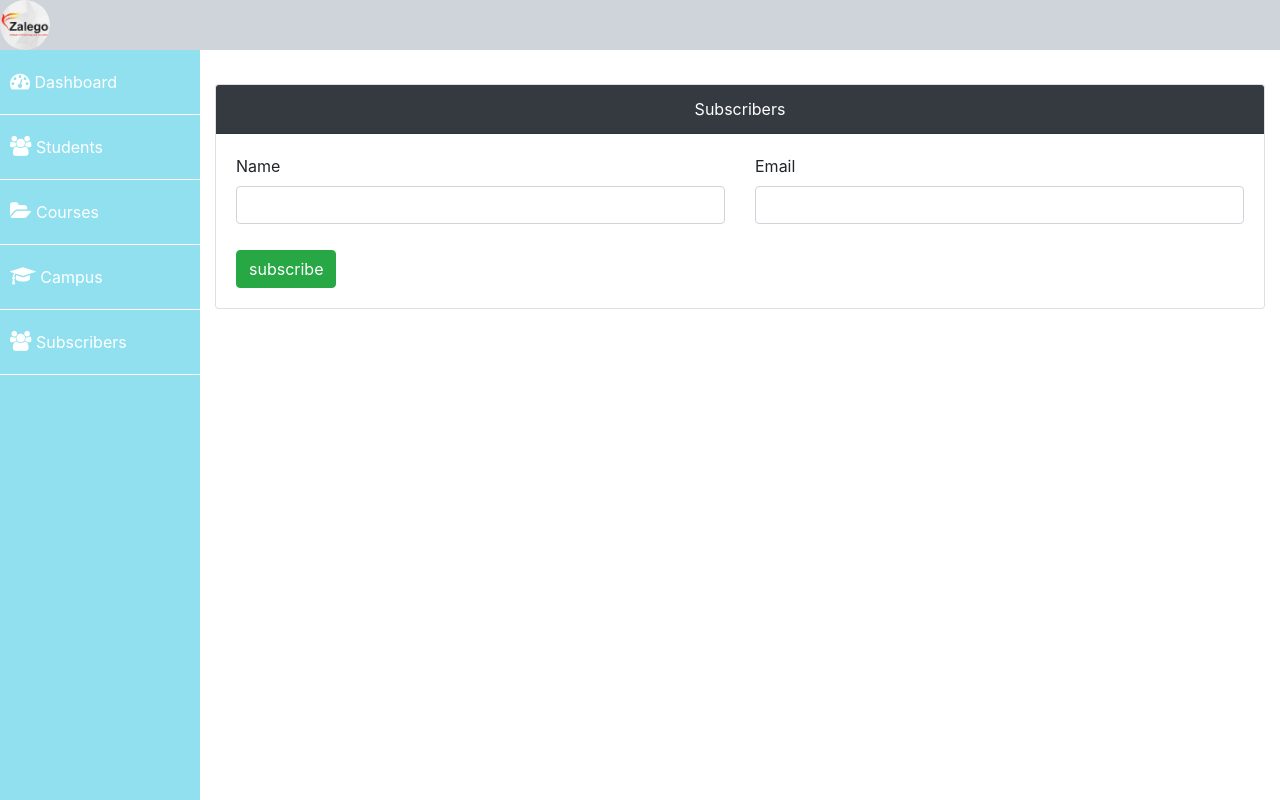
After one commit to joshu22/adminDashboard, a PHP site: page /subscribers.php in a window 1280 px wide. The commit adds this page. Run offline with PHP 8.4, Linux system fonts and the light colour scheme.

Commit message:
subscribers design

```diff
--- a/includes/sidebar.php
+++ b/includes/sidebar.php
@@ -25,6 +25,12 @@
 						<span>Campus</span>
 					</a>
 				</li>
+				<li>
+					<a href="subscribers.php">
+						<span> <i class="fa fa-group"></i></span>
+						<span>Subscribers</span>
+					</a>
+				</li>
 			</ul>
 		</nav>
 
--- /dev/null
+++ b/subscribers.php
@@ -0,0 +1,77 @@
+<!DOCTYPE html>
+<html>
+
+<body>
+	<!-- All our code. write here   -->
+
+    <!-- sidebar here -->
+	<?php
+    require_once('includes/links.php');
+    require_once('includes/header.php');
+	require_once('includes/sidebar.php');
+
+    // submit user data to database
+    // 1 db connection
+    require_once('dbconnection.php');
+
+    if(isset($_POST['submitSubscribers'])){
+    // 2 fetch from data
+    $name=$_POST["name"];
+    $email=$_POST["email"];
+
+    //3. SQL Query to insert data to database
+    $queryData=mysqli_query($conn,"INSERT INTO subscribers2(name,email)
+    VALUES('$name','$email')");
+    //4.check if data inserted
+    if($queryData){
+        echo "Data submitted successfully";
+    }
+    else{
+        echo "Error";
+    }
+    }
+	?>
+
+	<div class="main-content">
+		<div class="container-fluid">
+			<div class="row">
+				<div class="col-lg-12">
+					<div class="card">
+                        <div class="card-header bg-dark text-white text-center">
+						    <span>Subscribers</span>
+					    </div>
+                        <div class="card-body">
+                            <form action="subscribers.php" method="post">
+                                <div class="row">
+                                    <div class="col-lg-6">
+                                        <div class="form-group">
+                                            <label for="name">Name</label>
+                                            <input type="text" class="form-control" name="name" id="">
+                                        </div>
+                                    </div>
+                                    <div class="col-lg-6">
+                                        <div class="form-group">
+                                            <label for="email">Email</label>
+                                            <input type="email" class="form-control" name="email" id="">
+                                        </div>
+                                    </div>
+                                </div>
+
+
+                                <div class="row col-lg-3">
+                                    <button type="submit" class="btn btn-success" name="submitSubscribers">subscribe</button>
+                                </div>
+                            </form>
+                        </div>
+                    </div>
+				</div>
+			</div>
+
+		</div>
+
+	</div>
+
+<script src="jquery.min.js"></script>
+<script src="bootstrap/js/bootstrap.min.js"></script>
+</body>
+</html>
```
